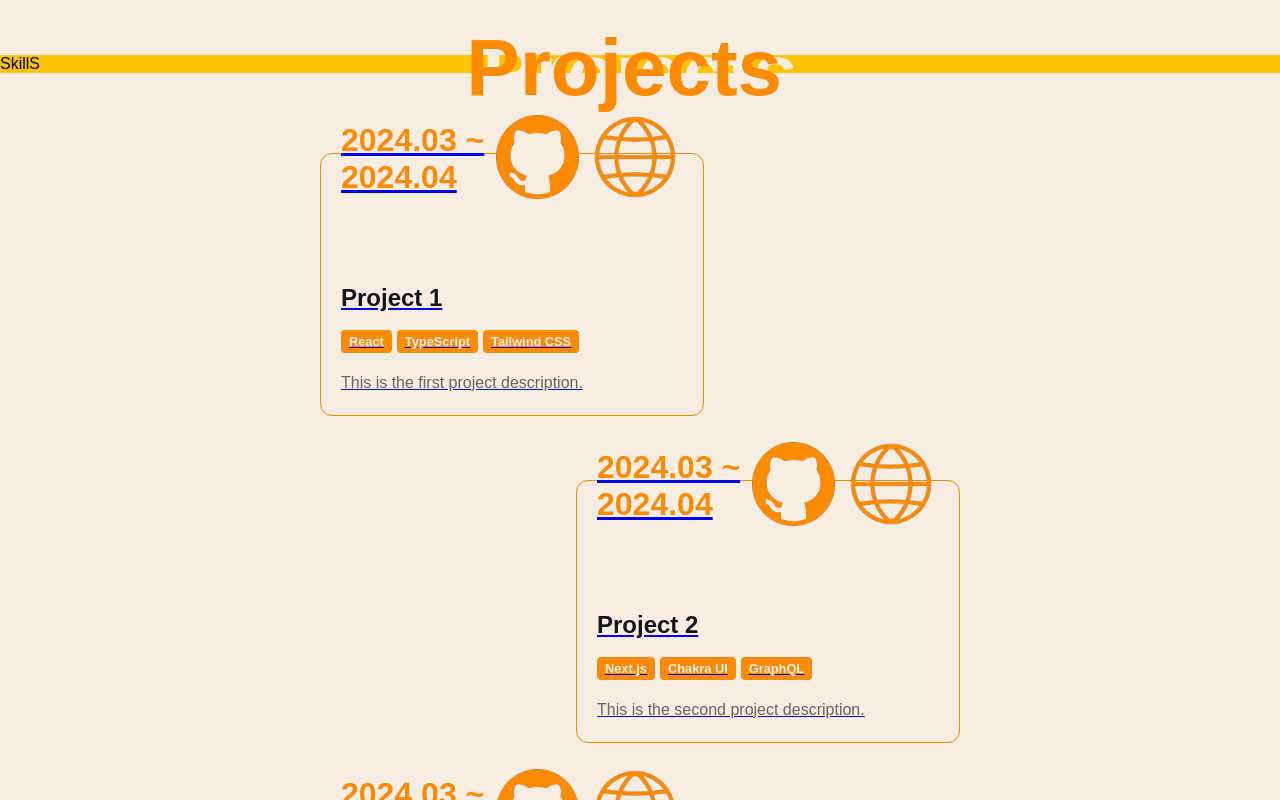
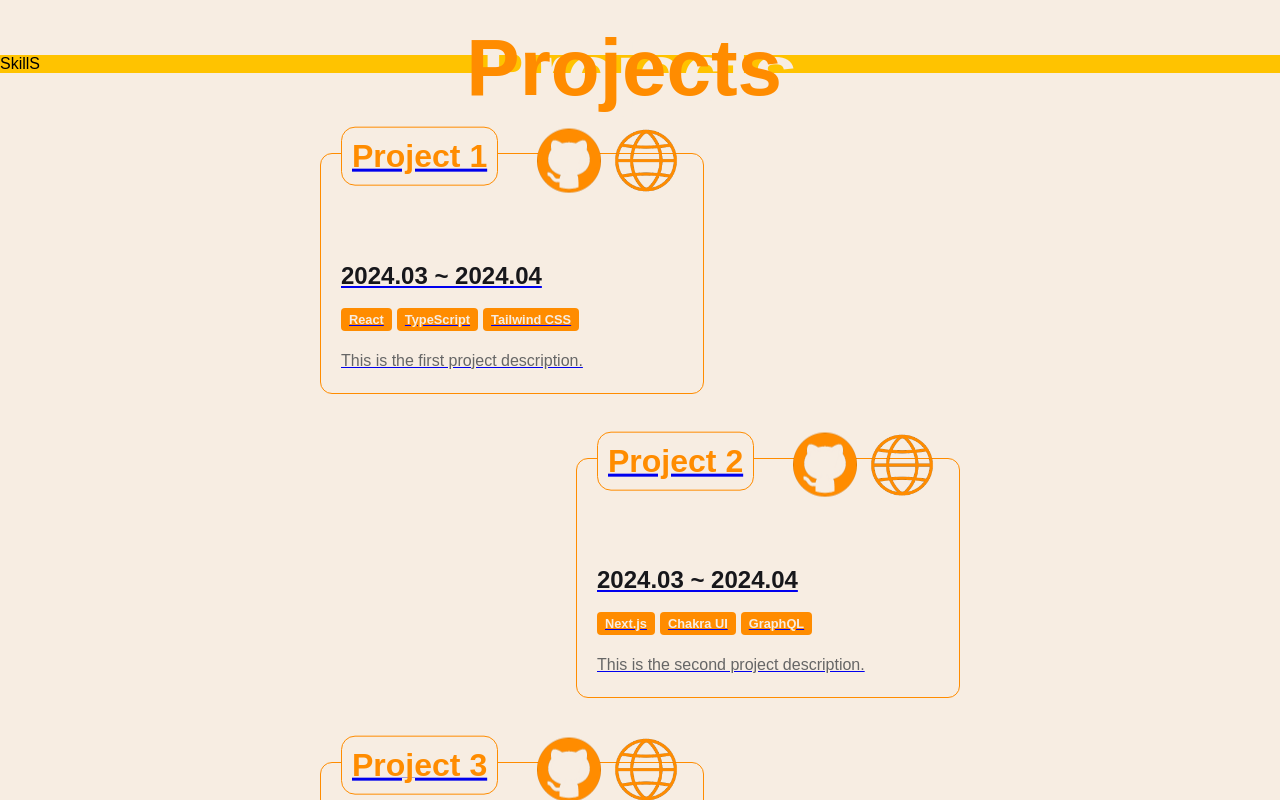
Before and after one commit to h-0y28/h-0y28, a React (Vite) app: page / in a window 1280 px wide. Shown: the part 1340-2140 px from the top of the page. Built offline with nearby package versions, Linux system fonts and the light colour scheme; a web font is replaced by a local one.

Commit message:
style: edit

```diff
--- a/src/components/ProjectCard/index.tsx
+++ b/src/components/ProjectCard/index.tsx
@@ -34,7 +34,7 @@ const ProjectCard: React.FC<CardProps> = ({
       data-position={position}
     >
       <S.Header>
-        <S.Term>{term}</S.Term>
+        <S.Title>{title}</S.Title>
         <S.IntroduceContainer>
           {githubHref && (
             <a href={githubHref} target="_blank" rel="noopener noreferrer">
@@ -50,7 +50,7 @@ const ProjectCard: React.FC<CardProps> = ({
       </S.Header>
 
       <S.ContentContainer>
-        <S.CardTitle>{title}</S.CardTitle>
+        <S.Term>{term}</S.Term>
         <S.StackContainer>
           {skills.map((skill, index) => (
             <S.Stack key={index}>{skill}</S.Stack>
--- a/src/components/ProjectCard/style.ts
+++ b/src/components/ProjectCard/style.ts
@@ -27,11 +27,15 @@ export const Header = styled.div`
   transform: translateY(-65%);
 `;
 
-export const Term = styled.div`
+export const Title = styled.div`
   font-size: 2rem;
   font-weight: bold;
   color: ${theme.colors.highlight};
-  text-decoration: none;
+  transform: translateY(-10%);
+  background-color: ${theme.colors.background};
+  padding: 10px;
+  border: 1px solid ${theme.colors.highlight};
+  border-radius: 14px;
 `;
 
 export const IntroduceContainer = styled.div`
@@ -41,13 +45,13 @@ export const IntroduceContainer = styled.div`
 `;
 
 export const GithubImg = styled.img`
-  width: 5.2rem;
-  height: 5.2rem;
+  width: 4rem;
+  height: 4rem;
 `;
 
 export const WebsiteImg = styled.img`
-  width: 6rem;
-  height: 6rem;
+  width: 4.6rem;
+  height: 4.6rem;
 `;
 
 export const ContentContainer = styled.div`
@@ -72,7 +76,7 @@ export const Stack = styled.div`
   font-weight: bold;
 `;
 
-export const CardTitle = styled.h3`
+export const Term = styled.h3`
   font-size: 1.5rem;
   color: ${theme.colors.black};
   margin-bottom: 8px;
```
